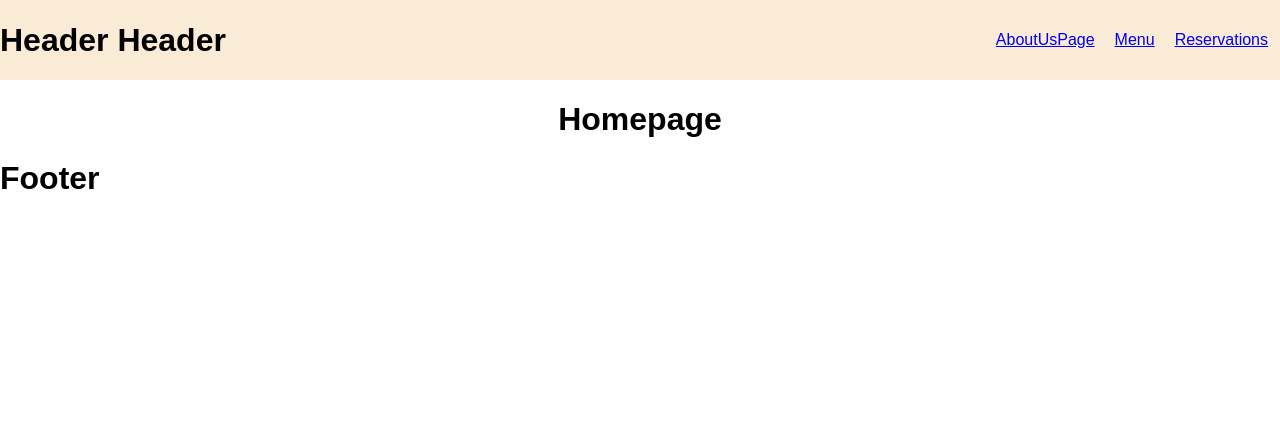
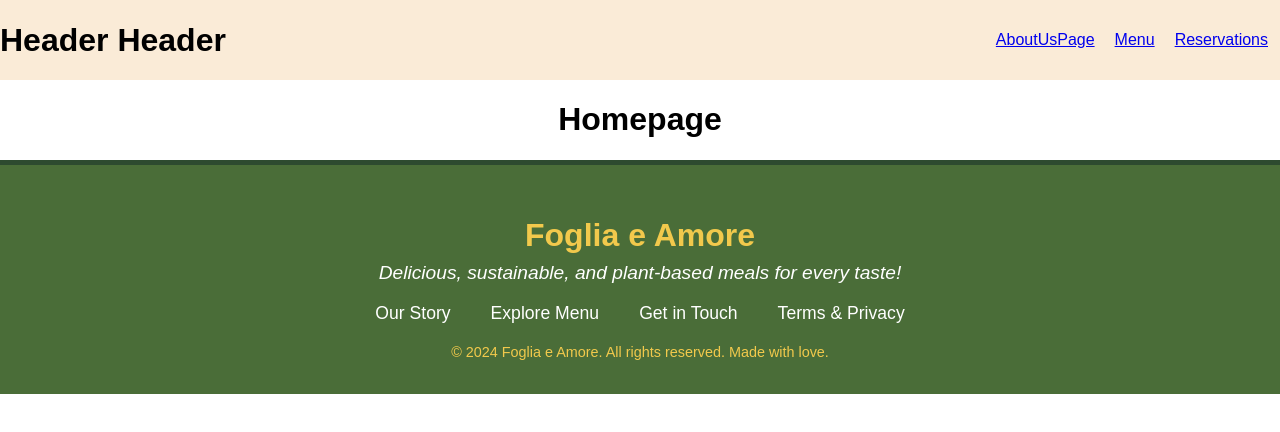
Before and after one commit to Foglia-e-Amore/leaf-love, a React (Create React App) app: page / in a window 1280 px wide. Shown: the top 432 px of the page. Built offline with nearby package versions, Linux system fonts and the light colour scheme.

Commit message:
Add pickup field on pickup detail phase of carryout screen
Dec 17

```diff
--- a/package.json
+++ b/package.json
@@ -7,6 +7,7 @@
     "@testing-library/react": "^13.4.0",
     "@testing-library/user-event": "^13.5.0",
     "react": "^18.3.1",
+    "react-datepicker": "^7.5.0",
     "react-dom": "^18.3.1",
     "react-router-dom": "^7.0.2",
     "react-scripts": "5.0.1",
--- a/src/Pages/CarryOut/CarryOut.css
+++ b/src/Pages/CarryOut/CarryOut.css
@@ -37,6 +37,9 @@
     border-radius: 12px;
     box-shadow: 0px 3px 16px rgba(0, 0, 0, 0.2);
 }
+.toNext-btn:hover {
+    cursor: pointer;
+}
 #checkout-progress {
     width: 100%;
     height: 40px;
--- a/src/Pages/CarryOut/CarryOut.js
+++ b/src/Pages/CarryOut/CarryOut.js
@@ -45,6 +45,7 @@ function CarryOut() {
                 {carryoutStage === "Detail" ? (
                     <TimeAndLocationRow2
                         onNextClicked={() => setCarryoutStage("Review")}
+                        onDateChange={(date) => {console.log(date)}}
                     />
                 ) : carryoutStage === "Review" ? (
                     <ReviewRow2
--- a/src/components/Carryout/TimeAndLocation/TimeAndLocation-Row2.js
+++ b/src/components/Carryout/TimeAndLocation/TimeAndLocation-Row2.js
@@ -1,12 +1,31 @@
-import React from "react";
+import React, { useState } from "react";
 import './TimeAndLocationRow2.css';
+import 'react-datepicker/dist/react-datepicker.css';
+import DatePicker from "react-datepicker";
 
-function TimeAndLocationRow2({onNextClicked}) {
+function TimeAndLocationRow2({ onNextClicked, onDateChange }) {
+    const [pickUpDate, setPickUpDate] = useState();
+
+    const handleDateChange = (date) => {
+        setPickUpDate(date);
+        onDateChange(date);
+    }
+
     return (
         <div id="TimeAndLocationRow2">
             <div id="TimeAndLocationRow2-top-container">
-                <p>Location & Time ROW2</p>
-
+                <CategoryDivider categoryName={"Choose Pickup Time"}/>
+                <DatePicker
+                    id="TimeAndLocationRow2-TimePick"
+                    selected={pickUpDate}
+                    onChange={(date) => { handleDateChange(date) }}
+                    showIcon
+                    showTimeSelect
+                    timeIntervals={15}
+                    dateFormat="MMMM dd, yyyy @HH:mm"
+                />
+                <label className="warning-label">Open Hours: <br/>Mon. - Fri. 8am - 10pm <br/>Sat. Sun. 10am - 10pm</label>
+                <CategoryDivider categoryName={"Choose Pickup Location"} />
             </div>
             <div id="TimeAndLocationRow2-bottom-container">
                 <button onClick={onNextClicked} className="toNext-btn" id="timeAndLocationRow2-onNext-button">Next</button>
@@ -16,3 +35,11 @@ function TimeAndLocationRow2({onNextClicked}) {
 }
 
 export default TimeAndLocationRow2;
+
+function CategoryDivider({categoryName}) {
+    return (
+        <div className="categoryDivider">
+            <h1>{categoryName}</h1>
+        </div>
+    )
+}
--- a/src/components/Carryout/TimeAndLocation/TimeAndLocationRow2.css
+++ b/src/components/Carryout/TimeAndLocation/TimeAndLocationRow2.css
@@ -9,6 +9,7 @@
 
 #TimeAndLocationRow2-top-container {
     display: flex;
+    flex-direction: column;
 }
 
 #TimeAndLocationRow2-bottom-container {
@@ -16,3 +17,24 @@
     display: flex;
     justify-content: flex-end;
 }
+
+#TimeAndLocationRow2-TimePick {
+    width: 400px;
+    font-family: "Nunito", serif;
+    font-optical-sizing: auto;
+    font-weight: 700;
+    font-size: 1.5rem;
+    margin-bottom: 16px;
+}
+
+.categoryDivider {
+    width: 100%;
+}
+.categoryDivider h1 {
+    font-size: 2.75rem;
+    margin: 30px 0 12px 0;
+    color: green;
+}
+.warning-label {
+    color: red;
+}
--- a/src/components/Footer/Footer.css
+++ b/src/components/Footer/Footer.css
@@ -0,0 +1,61 @@
+
+.footer-container {
+    background-color: #4A6D38;
+    color: #ffffff;
+    padding: 20px 0;
+    text-align: center;
+    font-family: 'Arial', sans-serif;
+    border-top: 5px solid #2D4A2F;
+  }
+
+  .footer-left {
+    flex: 1;
+  }
+
+  .footer-heading {
+    font-size: 2em;
+    margin-bottom: 8px;
+    font-weight: bold;
+    color: #F2C94C;
+  }
+
+  .footer-description {
+    font-size: 1.2em;
+    margin-top: 0;
+    font-style: italic;
+  }
+
+  .footer-right {
+    flex: 1;
+  }
+
+  .footer-links {
+    list-style: none;
+    padding: 0;
+  }
+
+  .footer-link-item {
+    display: inline;
+    margin: 0 20px;
+  }
+
+  .footer-link {
+    text-decoration: none;
+    color: #ffffff;
+    font-size: 1.1em;
+  }
+
+  .footer-link:hover {
+    text-decoration: underline;
+    color: #F2C94C;
+  }
+
+  .footer-bottom {
+    margin-top: 20px;
+  }
+
+  .footer-copyright {
+    font-size: 0.9em;
+    font-weight: normal;
+    color: #F2C94C;
+  }
--- a/src/components/Footer/Footer.js
+++ b/src/components/Footer/Footer.js
@@ -2,9 +2,26 @@ import React from "react";
 import "./Footer.css"
 
 function Footer() {
-    return(
+    return (
         <div className="Footer">
-            <h1>Footer</h1>
+            <footer class="footer-container">
+                <div class="footer-left">
+                    <h3 class="footer-heading">Foglia e Amore</h3>
+                    <p class="footer-description">Delicious, sustainable, and plant-based meals for every taste!</p>
+                </div>
+                <div class="footer-right">
+                    <ul class="footer-links">
+                        <li class="footer-link-item"><a href="#about" class="footer-link">Our Story</a></li>
+                        <li class="footer-link-item"><a href="#menu" class="footer-link">Explore Menu</a></li>
+                        <li class="footer-link-item"><a href="#contact" class="footer-link">Get in Touch</a></li>
+                        <li class="footer-link-item"><a href="#privacy" class="footer-link">Terms & Privacy</a></li>
+                    </ul>
+                </div>
+                <div class="footer-bottom">
+                    <p class="footer-copyright">&copy; 2024 Foglia e Amore. All rights reserved. Made with love.</p>
+                </div>
+            </footer>
+
         </div>
     )
 }
```
Also changed, not shown: 1 other file (tests, documents, lock files or other folders).
